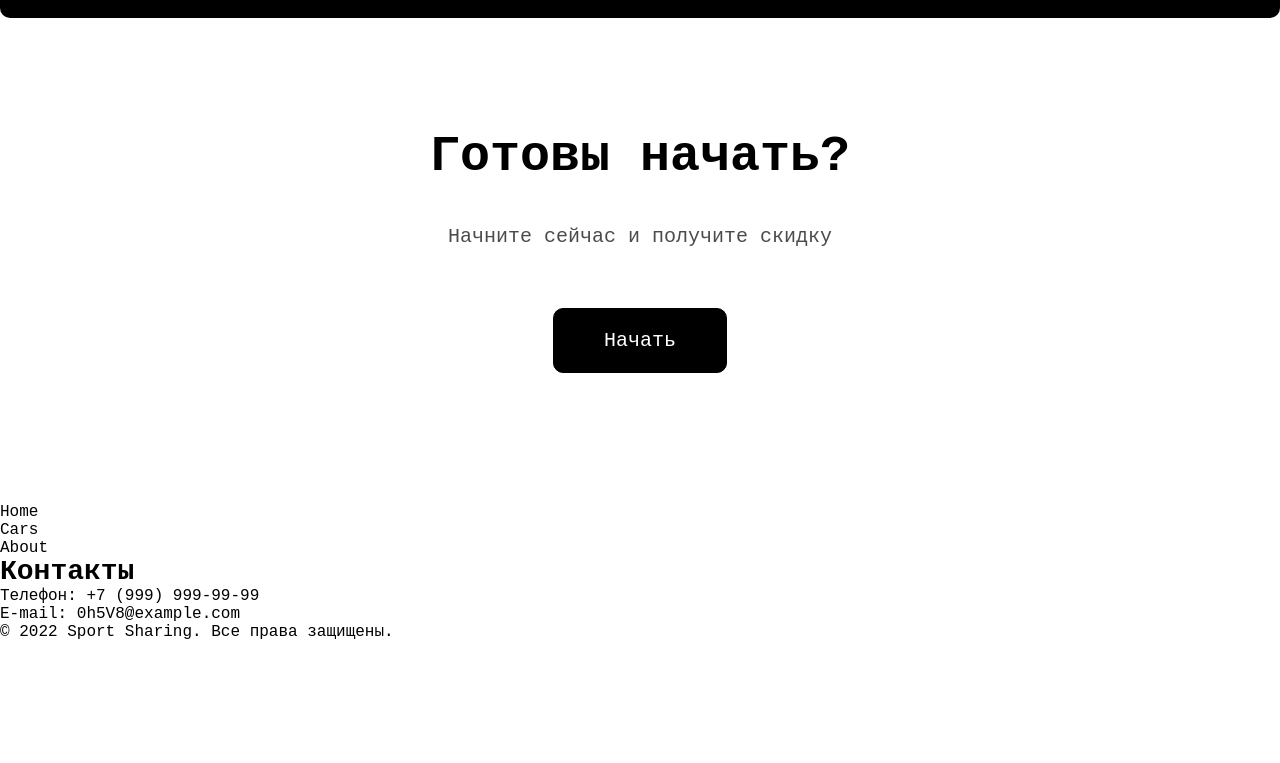
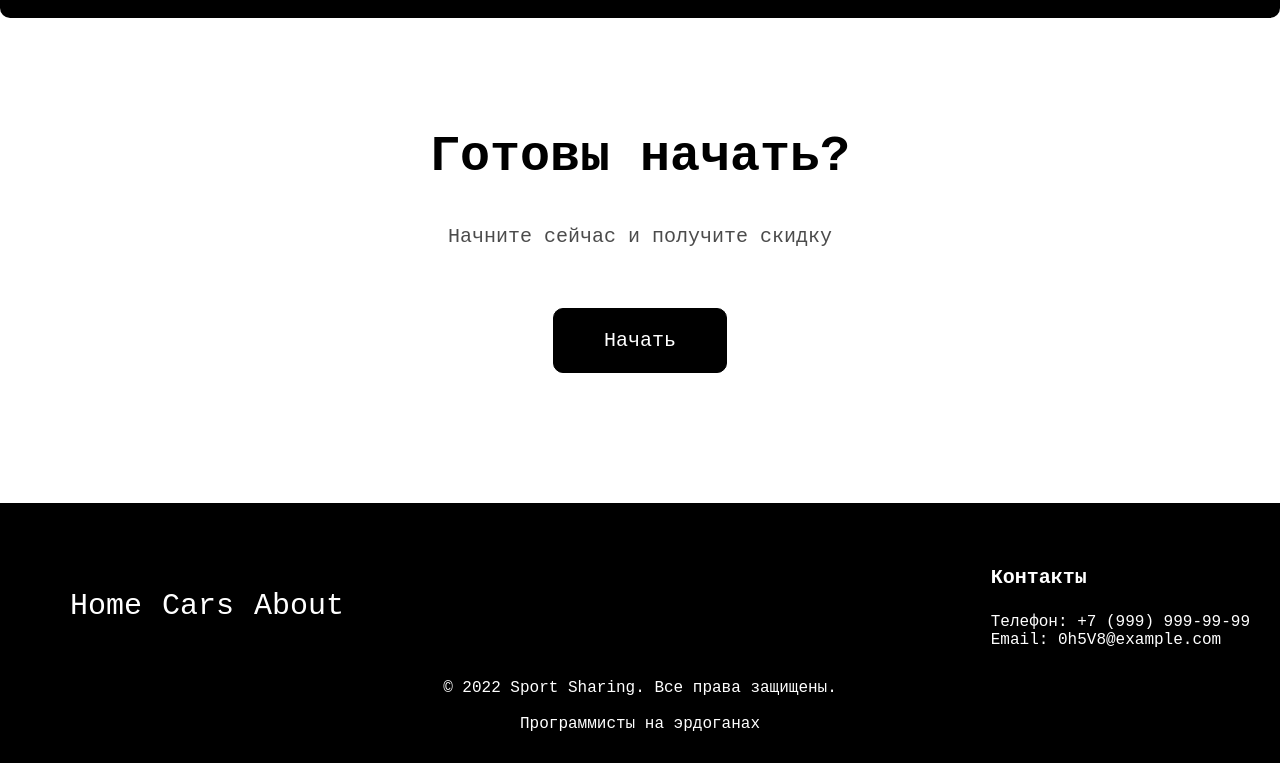
Before and after one commit to Braeer/react-sportSharing, a React (Create React App) app: page / in a window 1280 px wide. Shown: the part 3249-4012 px from the top of the page. Before the commit the page ends 3890 px from the top, so only its background shows below. Built offline with nearby package versions, Linux system fonts and the light colour scheme; a web font is replaced by a local one.

Commit message:
Footer
Добавлен footer

```diff
--- a/src/components/Footer/index.jsx
+++ b/src/components/Footer/index.jsx
@@ -3,12 +3,11 @@ import { Link } from 'react-router-dom';
 
 import styles from './styleFooter.module.scss';
 
-
 const Footer = () => {
   return (
-    <div className="footer">
-      <div className="footer__container">
-        <div className='footer__line_1'>
+    <div className={styles.footer}>
+      <div className={styles.footer__container}>
+        <div className={styles.footer__line_1}>
           <ul>
             <li>
               <Link to="/">Home</Link>
@@ -21,14 +20,26 @@ const Footer = () => {
             </li>
           </ul>
         </div>
-        <div className="footer__line_2">
-          <h2 className="footer__title">Контакты</h2>
-          <p className="footer__text">Телефон: +7 (999) 999-99-99</p>
-          <p className="footer__text">E-mail: 0h5V8@example.com</p>
+        <div className={styles.footer__line_2}>
+          <h2>Контакты</h2>
+          <p>
+            Телефон:{' '}
+            <a href="tel:+79999999999" className="footer__text">
+              +7 (999) 999-99-99
+            </a>
+          </p>
+          <p>
+            Email:{' '}
+            <a href="mailto:0h5V8@example.com" type="email" className="footer__text">
+              0h5V8@example.com
+            </a>
+          </p>
         </div>
       </div>
 
-      <p className="footer__text">© 2022 Sport Sharing. Все права защищены.</p>
+      <p className={styles.footer__text}>© 2022 Sport Sharing. Все права защищены.</p>
+      <br />
+      <p className={styles.footer__text}>Программисты на эрдоганах</p>
     </div>
   );
 };
--- a/src/components/Footer/styleFooter.module.scss
+++ b/src/components/Footer/styleFooter.module.scss
@@ -0,0 +1,48 @@
+.footer {
+  background-color: black;
+  padding-bottom: 30px;
+  padding-top: 30px;
+}
+.footer__container {
+  display: flex;
+  justify-content: space-between;
+  align-items: center;
+  max-width: 1500px;
+  margin: 0 auto;
+  padding: 30px;
+}
+.footer__line_1 {
+  ul {
+    list-style: none;
+    margin-left: 40px;
+    display: flex;
+    li {
+      a {
+        margin-right: 20px;
+        font-size: 30px;
+        color: white;
+        text-decoration: none;
+      }
+    }
+  }
+}
+.footer__line_2 {
+  p {
+    color: white;
+
+    a {
+      color: white;
+      text-decoration: none;
+    }
+  }
+  h2 {
+    font-size: 20px;
+    color: white;
+    margin-bottom: 20px;
+  }
+}
+
+.footer__text {
+  color: white;
+  text-align: center;
+}
```
